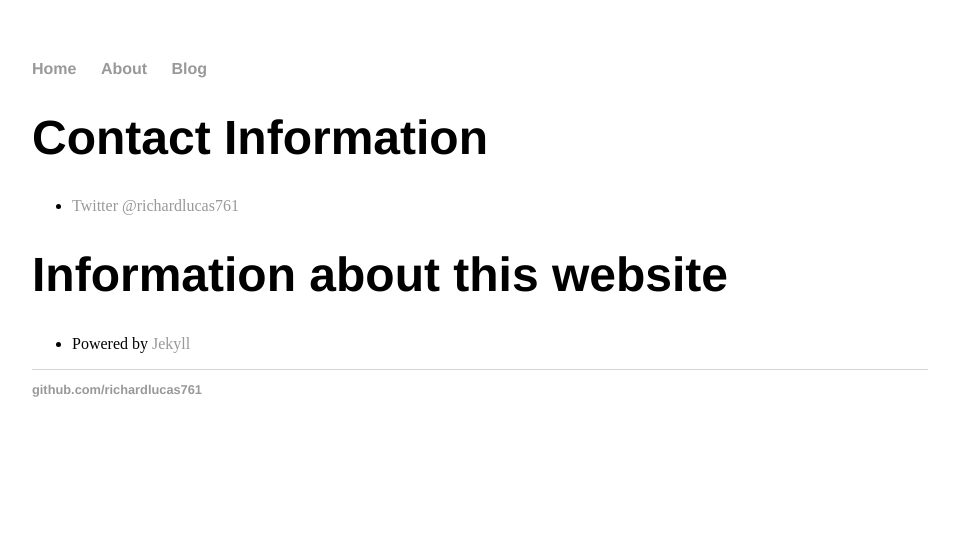
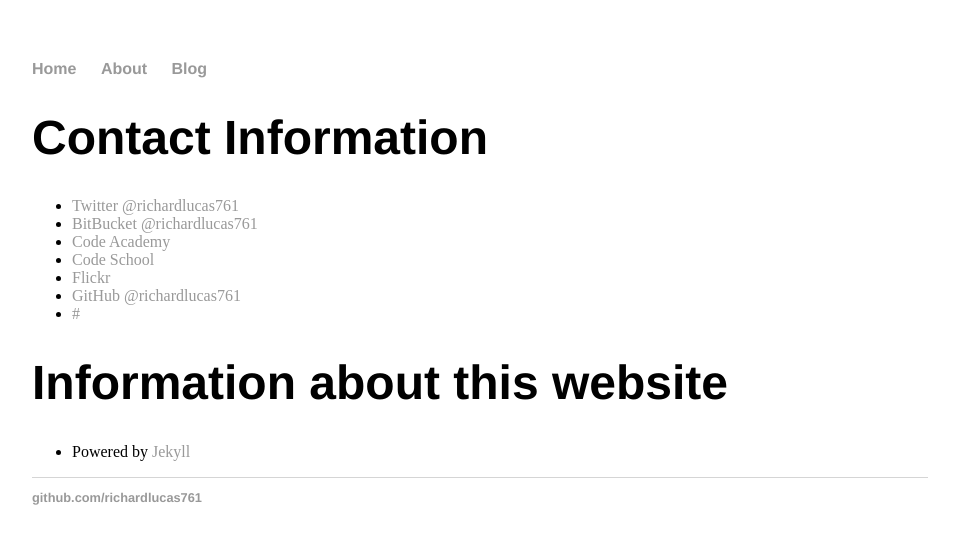
Before and after one commit to richardlucas761/richardlucas761.github.io, a Jekyll site: the page built from about/index.html, in a window 1280 px wide. Shown: the top 544 px of the page, without its empty margins (160-1119 px from the left). Built offline with Jekyll 4.4.1, drawn with Linux system fonts in a browser that asks for light colours.

Commit message:
Update index.html

```diff
--- a/about/index.html
+++ b/about/index.html
@@ -9,6 +9,12 @@ description: The personal website for Richard Lucas.
 
    	<ul class="contacts">
 		<li><a href="https://twitter.com/richardlucas761">Twitter @richardlucas761</a></li>
+		<li><a href="https://bitbucket.org/richardlucas761/">BitBucket @richardlucas761</a></li>
+		<li><a href="https://www.codecademy.com/microRunner08350">Code Academy</a></li>
+		<li><a href="https://www.codeschool.com/users/3813148">Code School</a></li>
+		<li><a href="https://www.flickr.com/photos/148773202@N06/">Flickr</a></li>
+		<li><a href="https://github.com/richardlucas761">GitHub @richardlucas761</a></li>
+		<li><a href="#">#</a></li>
 	</ul>
 
 	<h1>Information about this website</h1>
```
